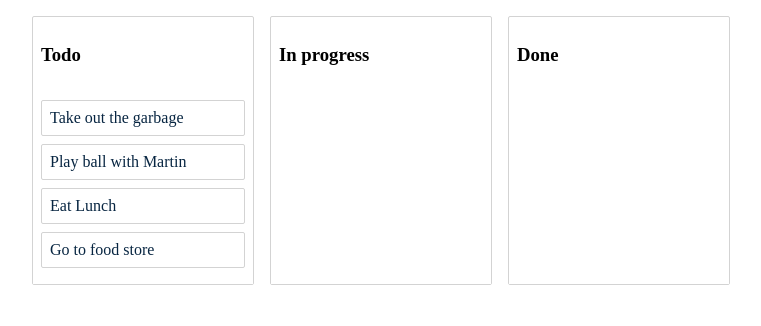
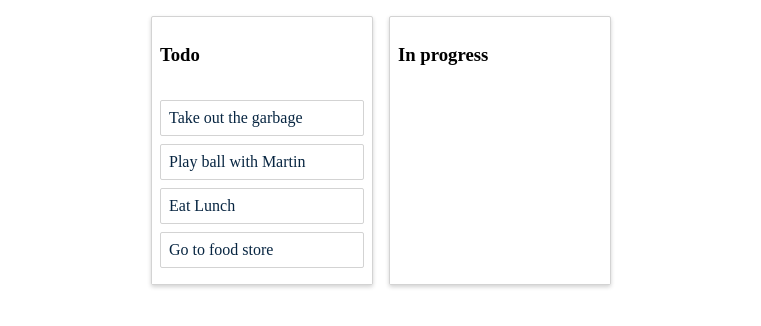
Before and after one commit to Kurt68/drag-drop, a React (Vite) app: page / in a window 1280 px wide. Shown: the top 326 px of the page, without its empty margins (259-1020 px from the left). Built offline with nearby package versions, Linux system fonts and the light colour scheme.

Commit message:
Added Reorder of Columns functionality

```diff
--- a/src/App.jsx
+++ b/src/App.jsx
@@ -1,6 +1,6 @@
 import initialData from './initial-data.js'
 import { Column } from './Column.jsx'
-import { DragDropContext } from '@hello-pangea/dnd'
+import { DragDropContext, Droppable } from '@hello-pangea/dnd'
 import { useState } from 'react'
 import styled from 'styled-components'
 
@@ -30,7 +30,7 @@
   //   }
 
   onDragEnd = (result) => {
-    const { destination, source, draggableId } = result
+    const { destination, source, draggableId, type } = result
 
     if (!destination) {
       return
@@ -42,29 +42,35 @@
       return
     }
 
+    if (type === 'column') {
+      const newColumnOrder = Array.from(state.columnOrder)
+      console.log(newColumnOrder)
+      newColumnOrder.splice(source.index, 1)
+      newColumnOrder.splice(destination.index, 0, draggableId)
+
+      const newState = {
+        ...state,
+        columnOrder: newColumnOrder,
+      }
+      setState(newState)
+      return
+    }
+
     const start = state.columns[source.droppableId]
-    console.log(`Start:`, start)
 
     const finish = state.columns[destination.droppableId]
-    console.log(`Finish:`, finish)
 
     if (start === finish) {
       const newTaskIds = Array.from(start.taskIds)
-      console.log(`New Tasks:`, newTaskIds)
 
       newTaskIds.splice(source.index, 1)
-      console.log(`Source index`, source.index)
 
       newTaskIds.splice(destination.index, 0, draggableId)
-      console.log(`Destination index`, destination.index)
-
-      console.log(`Draggable`, draggableId)
 
       const newColumn = {
         ...start,
         taskIds: newTaskIds,
       }
-      console.log(`New Column:`, newColumn)
 
       const newState = {
         ...state,
@@ -84,7 +90,6 @@
       ...start,
       taskIds: startTaskIds,
     }
-    console.log(`New Start New Column:`, newStart)
     const finishTaskIds = Array.from(finish.taskIds)
     finishTaskIds.splice(destination.index, 0, draggableId)
 
@@ -92,7 +97,6 @@
       ...finish,
       taskIds: finishTaskIds,
     }
-    console.log(`New Finish New Column:`, newFinish)
 
     const newState = {
       ...state,
@@ -102,20 +106,30 @@
         [newFinish.id]: newFinish,
       },
     }
-    console.log(`New Start Id:`, newStart.id)
-    console.log(`New Finish Id:`, newFinish.id)
     setState(newState)
   }
 
   return (
     <DragDropContext onDragEnd={onDragEnd}>
-      <Container>
-        {state.columnOrder.map((columnId) => {
-          const column = state.columns[columnId]
-          const tasks = column.taskIds.map((taskId) => state.tasks[taskId])
-          return <Column key={column.id} column={column} tasks={tasks} />
-        })}
-      </Container>
+      <Droppable droppableId="all-columns" direction="horizontal" type="column">
+        {(provided) => (
+          <Container {...provided.droppableProps} ref={provided.innerRef}>
+            {state.columnOrder.map((columnId, index) => {
+              const column = state.columns[columnId]
+              const tasks = column.taskIds.map((taskId) => state.tasks[taskId])
+              return (
+                <Column
+                  key={column.id}
+                  column={column}
+                  tasks={tasks}
+                  index={index}
+                />
+              )
+            })}
+            {provided.placeholder}
+          </Container>
+        )}
+      </Droppable>
     </DragDropContext>
   )
 }
--- a/src/Column.jsx
+++ b/src/Column.jsx
@@ -1,6 +1,6 @@
 import styled from 'styled-components'
 import { Task } from './Task'
-import { Droppable } from '@hello-pangea/dnd'
+import { Droppable, Draggable } from '@hello-pangea/dnd'
 
 const Container = styled.div`
   margin: 8px;
@@ -9,6 +9,9 @@
   width: 220px;
   display: flex;
   flex-direction: column;
+  cursor: grab;
+  background: white;
+  box-shadow: rgba(0, 0, 0, 0.18) 0px 2px 4px;
 `
 const Title = styled.h3`
   padding: 8px;
@@ -16,7 +19,7 @@
 const TaskList = styled.div`
   padding: 8px;
   transition: background-color 0.5s ease;
-  background-color: ${(props) => (props.$isDraggingOver ? '#FBECB2' : 'white')};
+  background-color: ${(props) => (props.$isDraggingOver ? '#FBECB2' : 'inherit')};
   flex-grow: 1;
   min-height: 100px;
 `
@@ -32,11 +35,13 @@
 //   draggingOverWith: 'task-1',
 // }
 
-export function Column({ column, tasks }) {
+export function Column({ column, tasks, index }) {
   return (
-    <Container>
-      <Title>{column.title}</Title>
-      <Droppable droppableId={column.id}>
+    <Draggable draggableId={column.id} index={index}>
+      {(provided) => (
+        <Container {...provided.draggableProps} ref={provided.innerRef}>
+          <Title {...provided.dragHandleProps}>{column.title}</Title>
+          <Droppable droppableId={column.id} type="task">
             {(provided, snapshot) => (
               <TaskList
                 ref={provided.innerRef}
@@ -51,5 +56,7 @@
             )}
           </Droppable>
         </Container>
+      )}
+    </Draggable>
   )
 }
--- a/src/initial-data.js
+++ b/src/initial-data.js
@@ -16,14 +16,9 @@
       title: 'In progress',
       taskIds: [],
     },
-    'column-3': {
-      id: 'column-3',
-      title: 'Done',
-      taskIds: [],
-    },
   },
   // Facilitate reordering of the columns
-  columnOrder: ['column-1', 'column-2', 'column-3'],
+  columnOrder: ['column-1', 'column-2'],
 }
 
 export default initialData
```
Lines whose indentation alone changed are shown as unchanged.
